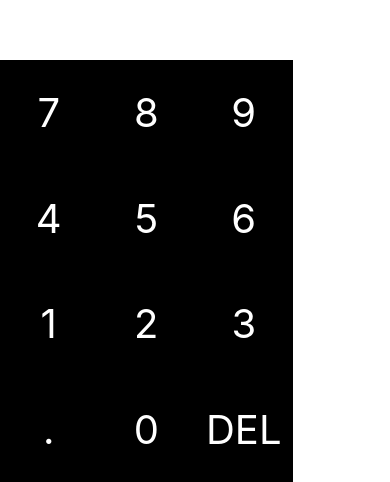
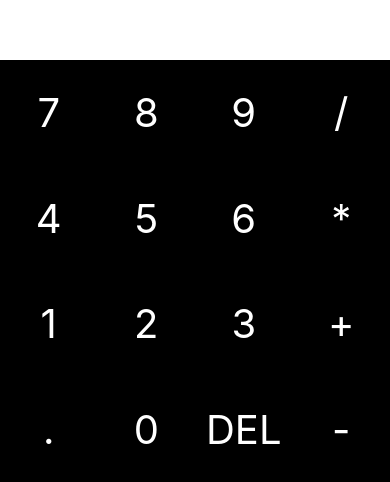
Before and after one commit to import-keshav/TB-5.2-React-Native, a React Native app: screen / in a window 390 px wide. Shown: the part 362-844 px from the top of the page. Built offline with nearby package versions, Linux system fonts and the light colour scheme.

Commit message:
calculation logic

```diff
--- a/App.js
+++ b/App.js
@@ -5,13 +5,49 @@ import NumberButtonsArray from './components/NumberButtonsArray_1';
 import Output from './components/Output';
 const {height,width} = Dimensions.get('window');
 export default class App extends React.Component {
+  constructor(props)
+  {
+    super(props);
+    this.state={
+      exp:"",
+      ans:"",
+    }
+  }
+  handlePress=(text)=>{
+    var {exp,ans}=this.state;
+    if(text==="DEL")
+    {
+      exp=exp.slice(0,(exp.length-1))
+      if(isNaN(Number(exp.slice(-1))))
+      this.setState({exp,ans});
+      else {
+        ans=eval(exp);
+        this.setState({exp,ans});
+      }
+    }
+    else if(isNaN(Number(text))) {
+      exp=exp+text;
+      this.setState({exp,ans});
+    }
+    else {
+      exp=exp+text;
+      ans=eval(exp);
+      this.setState({exp,ans});
+    }
+
+
+    }
+
+
   render(){
+    const {exp,ans} = this.state;
     return (
       <View>
       <View style={styles.container}>
+        <Output exp={exp} ans={ans}/>
       </View>
       <View style={styles.container}>
-        <NumberButtonsArray/>
+        <NumberButtonsArray onPress={this.handlePress}/>
       </View>
       </View>
     );
--- a/components/NumberButton.js
+++ b/components/NumberButton.js
@@ -11,9 +11,9 @@ class NumberButton extends React.Component{
 
   render(){
     const {details, title}=this.props;
-    const {onPress,backgroundColor,color}=details;
+    const {backgroundColor,color,onPress}=details;
     return(
-      <TouchableOpacity onPress={onPress} style={[styles.container,{backgroundColor: backgroundColor}]}>
+      <TouchableOpacity onPress={()=>{onPress(title)}} style={[styles.container,{backgroundColor: backgroundColor}]}>
         <Text style={[styles.text,{color: color}]}>{title}</Text>
       </TouchableOpacity>
     )
--- a/components/NumberButtonsArray_1.js
+++ b/components/NumberButtonsArray_1.js
@@ -6,14 +6,16 @@ import NumberButton from './NumberButton';
 
 
 class NumberButtonsArray extends React.Component {
+    constructor(props)
+    {
+      super(props);
+    }
     render() {
 
         const number_button_props = {
             backgroundColor: "black",
             color: "white",
-            onPress: function() {
-                console.log("button pressed hard")
-            }
+            onPress:this.props.onPress,
         }
 
         return(
@@ -22,22 +24,27 @@ class NumberButtonsArray extends React.Component {
                     <NumberButton details={number_button_props} title="7"/>
                     <NumberButton details={number_button_props} title="8"/>
                     <NumberButton details={number_button_props} title="9"/>
+                    <NumberButton details={number_button_props} title="/"/>
                 </View>
                 <View style={[styles.container, {flexDirection: 'row'}]}>
                     <NumberButton details={number_button_props} title="4"/>
                     <NumberButton details={number_button_props} title="5"/>
                     <NumberButton details={number_button_props} title="6"/>
+                    <NumberButton details={number_button_props} title="*"/>
                 </View>
                 <View style={[styles.container, {flexDirection: 'row'}]}>
                     <NumberButton details={number_button_props} title="1"/>
                     <NumberButton details={number_button_props} title="2"/>
                     <NumberButton details={number_button_props} title="3"/>
+                    <NumberButton details={number_button_props} title="+"/>
                 </View>
                 <View style={[styles.container, {flexDirection: 'row'}]}>
                     <NumberButton details={number_button_props} title="."/>
                     <NumberButton details={number_button_props} title="0"/>
                     <NumberButton details={number_button_props} title="DEL"/>
+                    <NumberButton details={number_button_props} title="-"/>
                 </View>
+
             </View>
         )
     }
--- a/components/Output.js
+++ b/components/Output.js
@@ -17,7 +17,6 @@ container:{
   width:Dimensions.get('window').width,
   justifyContent:"flex-end",
   alignItems:"flex-end",
-  borderWidth:1,
   marginBottom:20,
 },
 textExp:{
```
